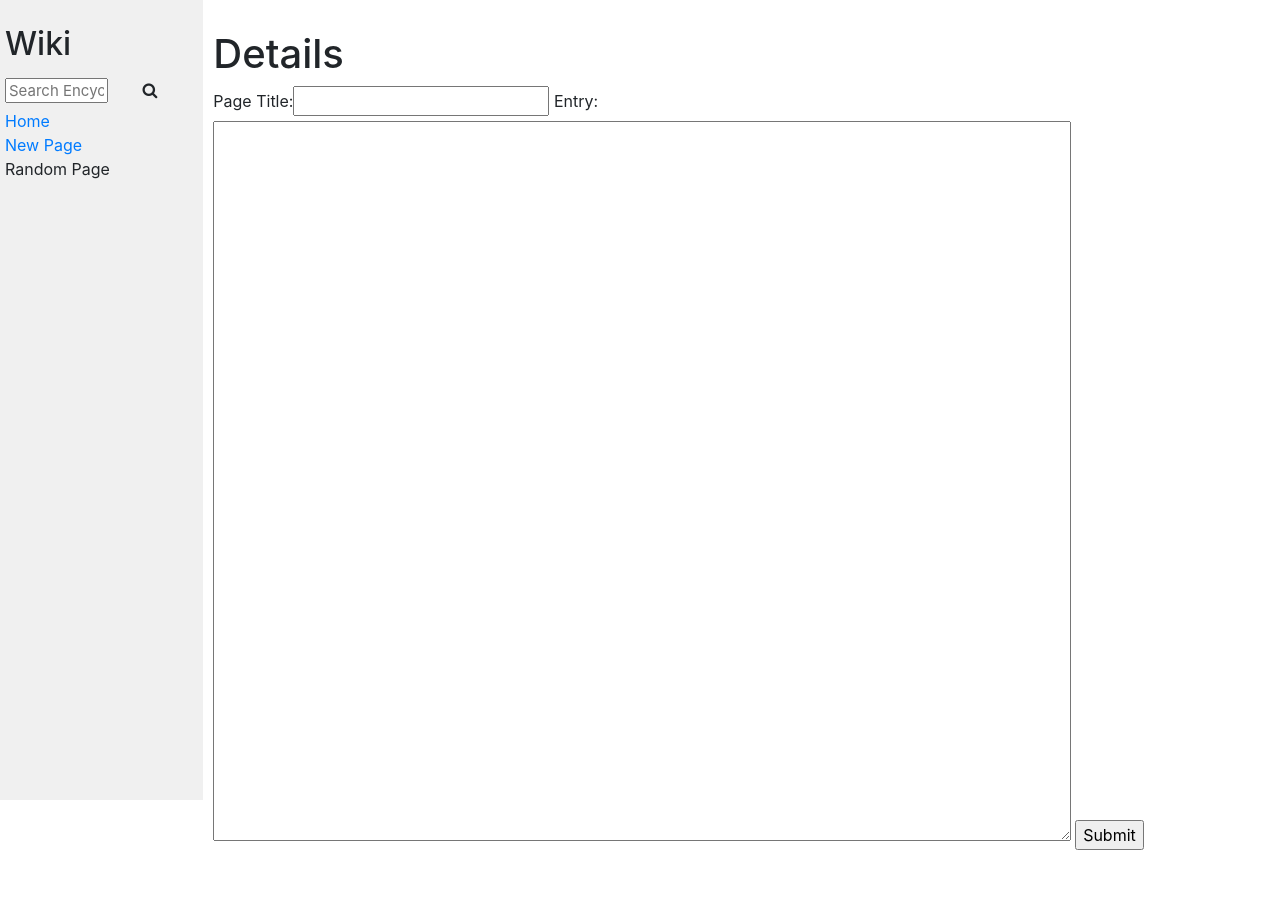
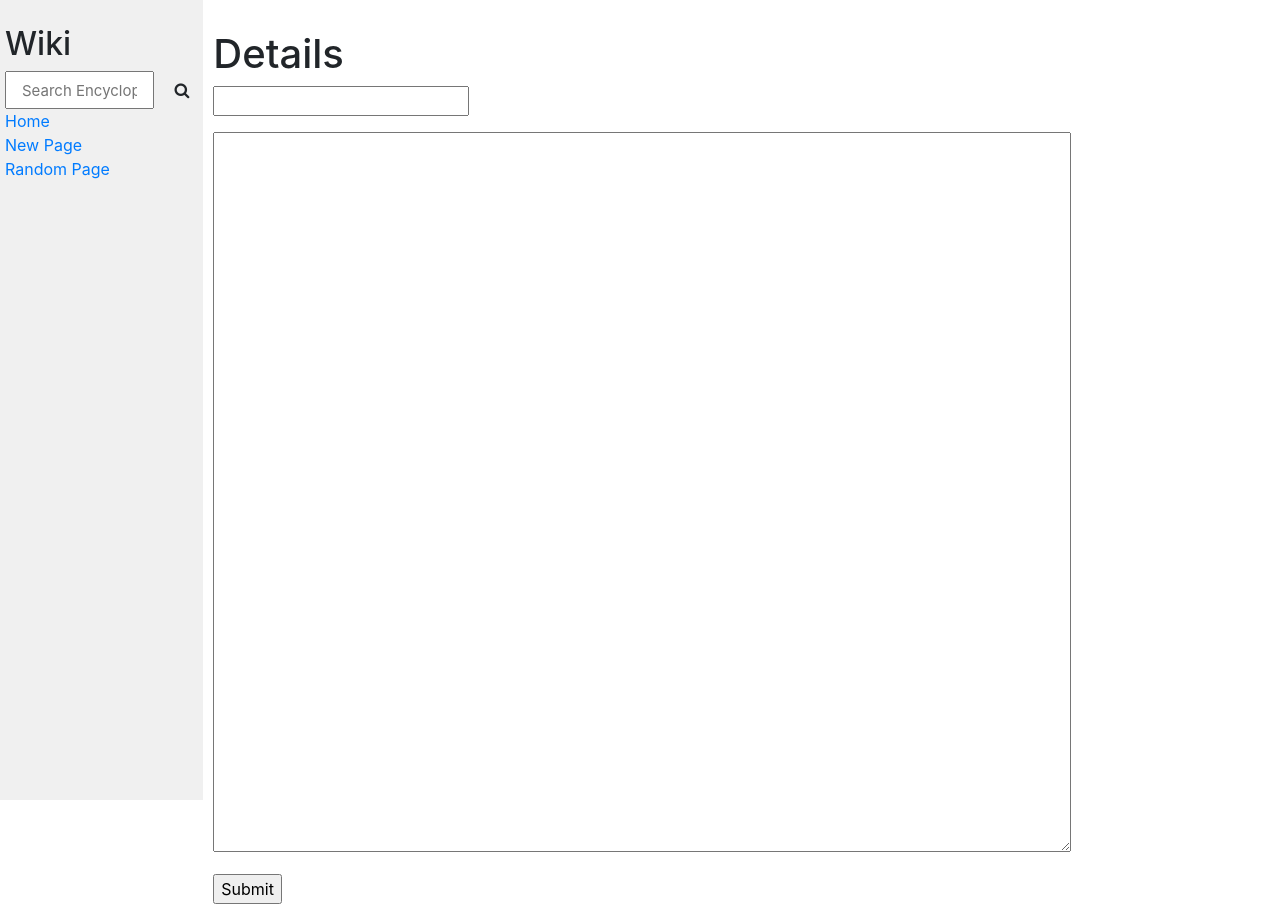
Before and after one commit to amin-farjadi/CS50_wiki, a Django app: page /page_submission in a window 1280 px wide. Before the commit the page ends 850 px from the top, so only its background shows below. Run offline with Django 3.2, Linux system fonts and the light colour scheme; some libraries are stand-ins or nearby versions.

Commit message:
Random Page spec satisfied

```diff
--- a/encyclopedia/static/encyclopedia/styles.css
+++ b/encyclopedia/static/encyclopedia/styles.css
@@ -22,16 +22,9 @@ textarea {
 }
 
 .search {
-    width: 80%;
     font-size: 15px;
     line-height: 15px;
     float: left;
-}
-
-.custom-btn {
-    max-width: 100%;
-    padding-left:25px;
-    padding-right:25px;
 }
 
 .form-inline {
--- a/encyclopedia/templates/encyclopedia/edit.html
+++ b/encyclopedia/templates/encyclopedia/edit.html
@@ -9,7 +9,7 @@
 
     <form action="{% url 'update' title %}" method="post">
         {% csrf_token %}
-        {{ form }}
+        <p>{{ form.entry }}</p>
         <input type="submit" value="Submit">
     </form>
 
--- a/encyclopedia/templates/encyclopedia/layout.html
+++ b/encyclopedia/templates/encyclopedia/layout.html
@@ -13,10 +13,10 @@
         <div class="row">
             <div class="sidebar col-lg-2 col-md-3">
                 <h2>Wiki</h2>
-                <form class="d-flex align-items-center flex-nowrap" action="{% url 'search' %}" method="POST">
+                <form class="d-flex align-items-left flex-nowrap" action="{% url 'search' %}" method="POST">
                     {% csrf_token %}
-                    <input class="search mr-2" type="text" name="search" placeholder="Search Encyclopedia">
-                    <button class="btn custom-btn" type="submit"><i class="fa fa-search"></i></button>
+                    <input class="search mr-2 col-lg-10 col-md-10" type="text" name="search" placeholder="Search Encyclopedia">
+                    <button class="btn custom-btn col-lg-2 col-md-2" type="submit"><i class="fa fa-search"></i></button>
                 </form>
                 <div>
                     <a href="{% url 'index' %}">Home</a>
@@ -25,7 +25,7 @@
                     <a href="{% url 'page_submission' %}">New Page</a>
                 </div>
                 <div>
-                    Random Page
+                    <a href="{% url 'random_page' %}">Random Page</a>
                 </div>
                 {% block nav %}
                 {% endblock %}
--- a/encyclopedia/templates/encyclopedia/page_submission.html
+++ b/encyclopedia/templates/encyclopedia/page_submission.html
@@ -9,7 +9,8 @@
 
     <form action="page_creation" method="post">
         {% csrf_token %}
-        {{ form }}
+        <p>{{form.title}}</p>
+        <p>{{ form.entry }}</p>
         <input type="submit" value="Submit">
     </form>
 
--- a/encyclopedia/urls.py
+++ b/encyclopedia/urls.py
@@ -9,5 +9,6 @@ urlpatterns = [
     path("page_submission", views.page_submission, name="page_submission"),
     path("page_creation", views.page_creation, name="page_creation"),
     path("edit/<str:title>", views.edit, name="edit"),
-    path("update/<str:title>", views.update, name="update")
+    path("update/<str:title>", views.update, name="update"),
+    path("random_page", views.random_page, name="random_page")
 ]
--- a/encyclopedia/views.py
+++ b/encyclopedia/views.py
@@ -3,12 +3,17 @@ from . import util
 import markdown
 from django import forms
 import re
+import random
 
 class NewPage(forms.Form):
+    error_css_class = 'error'
+    required_css_class = 'required'
     title = forms.CharField(label="Page Title")
     entry = forms.CharField(widget=forms.Textarea)
 
 class Edit(forms.Form):
+    error_css_class = 'error'
+    required_css_class = 'required'
     entry = forms.CharField(widget=forms.Textarea)
 
 
@@ -109,3 +114,9 @@ def update(request, title):
         file.write(entry)
 
     return redirect('title', title=title)
+
+def random_page(request):
+
+    entries=util.list_entries()
+    entry = random.choice(entries)
+    return redirect('title', entry)
```
